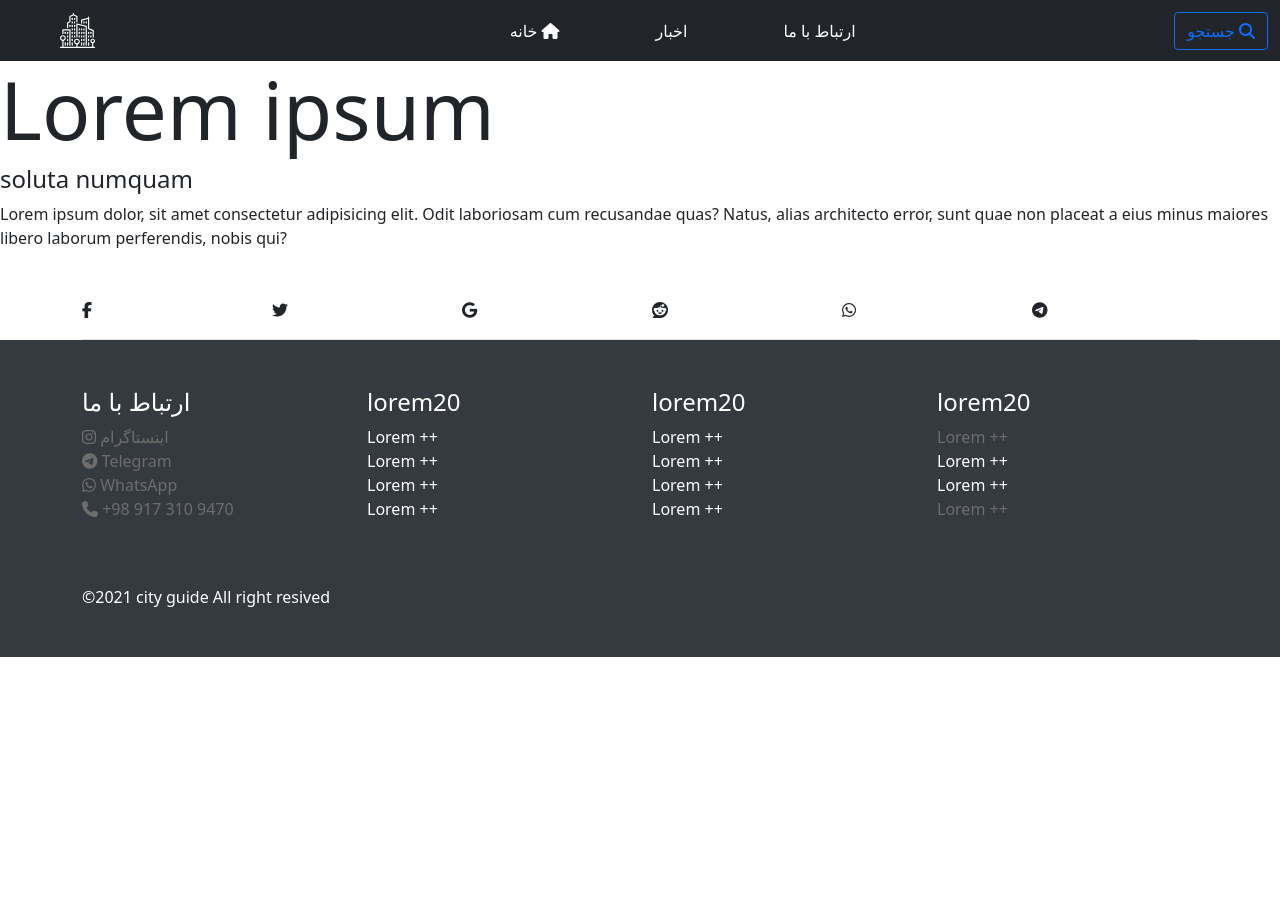
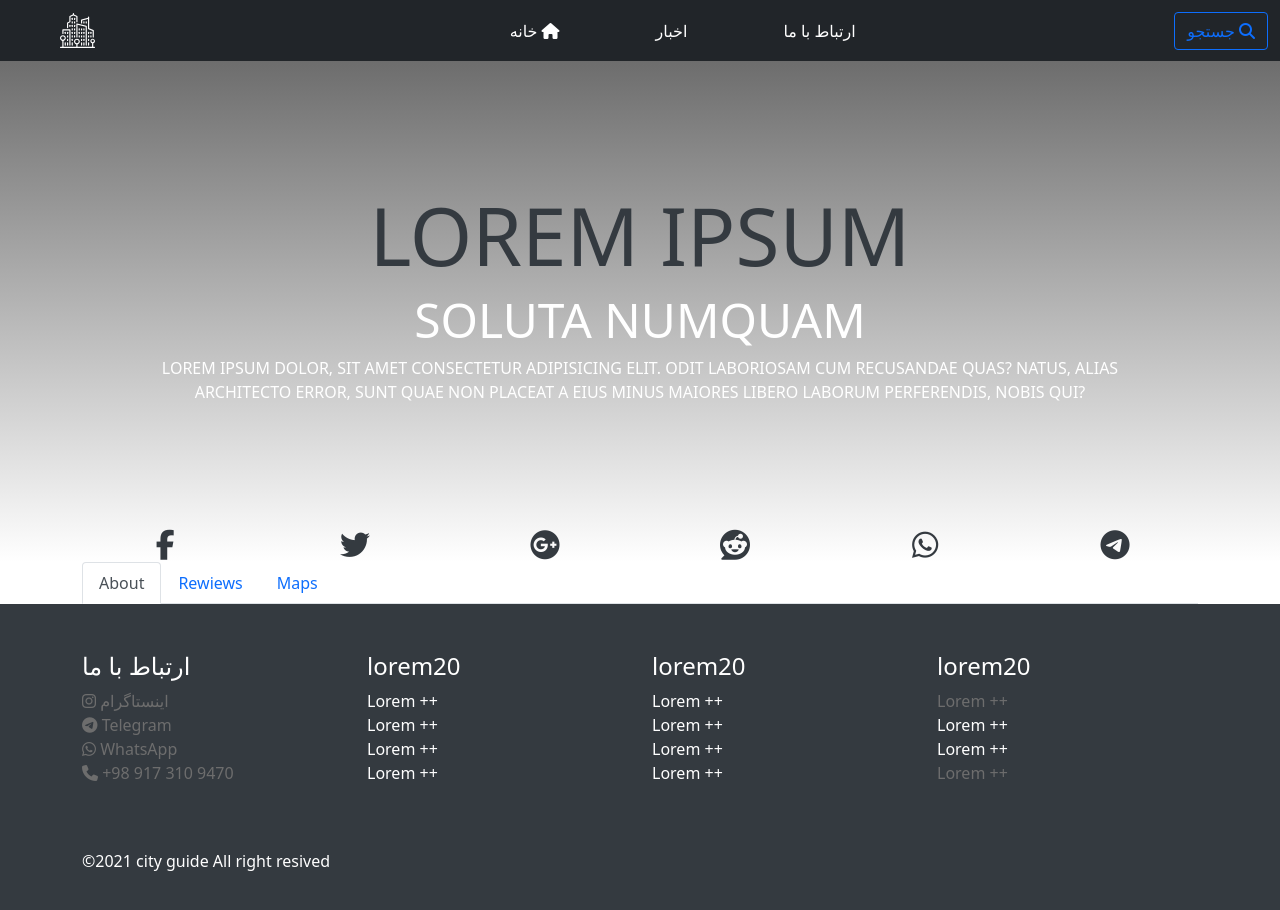
Before and after one commit to mohsen-rasti/my-app-tutorial, a React (Create React App) app: page /details in a window 1280 px wide. Shown: the top 910 px of the page. Before the commit the page ends 800 px from the top, so only its background shows below. Built offline with nearby package versions, Linux system fonts and the light colour scheme.

Commit message:
edit details

```diff
--- a/src/Component/Pages/Details.js
+++ b/src/Component/Pages/Details.js
@@ -1,5 +1,6 @@
 import React from "react";
 import { InfoConsumer } from "../contex";
+import styled from "styled-components";
 
 function Details() {
   return (
@@ -17,38 +18,67 @@ function Details() {
         } = data.detailInfo;
         return (
           <React.Fragment>
-            <div className="conteiner-fluid align-items-center">
+            <HeaderDetails className="container-fluid align-items-center" >
               <h1 className="display-1 font-weight-bold">{headerTitle}</h1>
-              <h4 className="display-f">{headerSubTitle}</h4>
+              <h4 className="display-5">{headerSubTitle}</h4>
               <p>{headerText}</p>
 
-            {/* social Icons */}
-<div className="container mt-5">
-    <div className="row justify-contenet-center">
+              {/* social Icons */}
+              <div className="container mt-5" >
+                <div className="row justify-contenet-center">
+                  <div className="col-2">
 
-<div className="col-2">   <i class="fab fa-facebook-f" ></i></div>
-<div className="col-2">   <i class="fab fa-twitter" ></i></div>
-<div className="col-2">   <i class="fab fa-google" ></i></div>
-<div className="col-2">   <i class="fab fa-reddit" ></i></div>
-<div className="col-2">   <i class="fab fa-whatsapp" ></i></div>
-<div className="col-2">   <i class="fab fa-telegram" ></i></div>
+                    <i class="fab fa-facebook-f"></i>
+                  </div>
+                  <div className="col-2">
 
-    </div>
+                    <i class="fab fa-twitter"></i>
+                  </div>
+                  <div className="col-2">
+
+                    <i class="fab fa-google-plus"></i>
+                  </div>
+                  <div className="col-2">
+
+                    <i class="fab fa-reddit"></i>
+                  </div>
+                  <div className="col-2">
+
+                    <i class="fab fa-whatsapp"></i>
+                  </div>
+                  <div className="col-2">
+
+                    <i class="fab fa-telegram"></i>
+                  </div>
+                </div>
+              </div>
+            </HeaderDetails>
+
+
+{/* Nav Link */}
+<div className="container">
+
+  <ul className="nav nav-tabs">
+
+  {/* About Place Link */}
+    <li className="nav item">
+      <a href="#aboutPlace" className="nav-link active" role="tab" data-toggle="tab">About</a>
+    </li>
+{/* Reviews Link */}
+<li className="nav item">
+      <a href="#reviews" className="nav-link" role="tab" data-toggle="tab">Rewiews</a>
+    </li>
+{/* Map Link */}
+<li className="nav item">
+      <a href="#maps" className="nav-link" role="tab" data-toggle="tab">Maps</a>
+    </li>
+
+  </ul>
+
 </div>
 
 
-            </div>
-{/* nav Link */}
 
-<div className="container">
-
-    <div className="nav nav-tabs">
-        {/* About Place Link */}
-        <li className="nav-item">
-            <a href="#aboutPlace" className="nav-link" role="tab" data-toggle="tab"></a>
-        </li>
-    </div>
-</div>
           </React.Fragment>
         );
       }}
@@ -57,3 +87,49 @@ function Details() {
 }
 
 export default Details;
+
+const HeaderDetails = styled.header`
+  background: linear-gradient(rgba(109, 109, 109), rgba(255, 255, 255));
+  height: 100%;
+  text-transform: uppercase;
+  color: var(--mainWhite);
+  text-align: center;
+
+  h1 {
+    padding-top: 10%;
+    color: var(--mainDark);
+  }
+
+  h4 {
+    color: var(--maindark);
+  }
+
+  p {
+    padding-left: 10%;
+    padding-right: 10%;
+    margin-bottom: 10%;
+    color: var(--maindark);
+  }
+
+  i{
+    font-size:1.875rem;
+    color:var(--mainDark);
+
+  }
+
+  i:hover{
+    color:var(--mainBlue);
+    cursor:pointer;
+  }
+
+  .nav-item{
+    height:18.75rem;
+
+  }
+
+  @media(max-width:760px){
+    h1,h2{
+      color:var(--mainWhite);
+    }
+  }
+`;
```
Also changed, not shown: test.txt (added).
